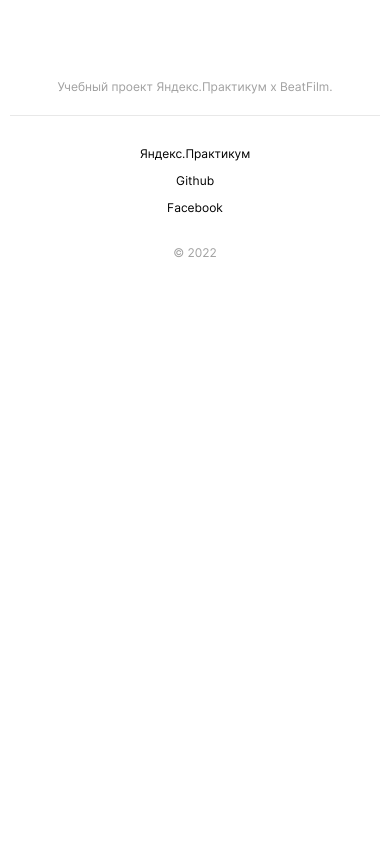
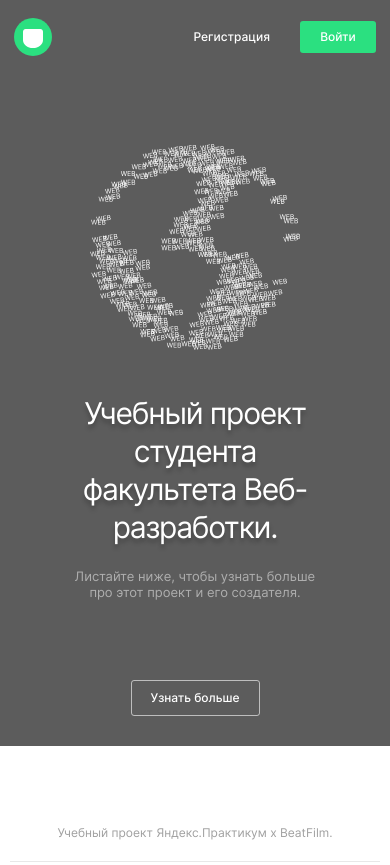
Before and after one commit to arti000/movies-explorer-frontend, a React app: page / in a window 390 px wide. Shown: the top 865 px of the page. Before the commit the page ends 844 px from the top, so only its background shows below. Built offline with nearby package versions, Linux system fonts and the light colour scheme.

Commit message:
feat: create componenr

```diff
--- a/public/index.html
+++ b/public/index.html
@@ -24,7 +24,7 @@
       work correctly both with client-side routing and a non-root public URL.
       Learn how to configure a non-root public URL by running `npm run build`.
     -->
-    <title>React App</title>
+    <title>Учебный проект студента факультета Веб-разработки</title>
   </head>
   <body>
     <noscript>You need to enable JavaScript to run this app.</noscript>
--- a/src/components/App/App.css
+++ b/src/components/App/App.css
@@ -1,5 +1,4 @@
 .page {
-  max-width: 1280px;
   min-width: 320px;
   min-height: 100vh;
   display: flex;
--- a/src/components/Footer/Footer.css
+++ b/src/components/Footer/Footer.css
@@ -57,10 +57,15 @@
 .footer__link {
   text-decoration: none;
   color: #000;
+  transition: 0.3s;
+  -webkit-transition: 0.3s;
+  -moz-transition: 0.3s;
+  -ms-transition: 0.3s;
+  -o-transition: 0.3s;
 }
 
 .footer__link:hover {
-  opacity: 0.8;
+  opacity: 0.7;
 }
 
 @media screen and (max-width: 768px) {
--- /dev/null
+++ b/src/components/Header/Header.css
@@ -0,0 +1,36 @@
+.header {
+  padding: 18px 70px;
+  display: flex;
+  align-items: center;
+  justify-content: space-between;
+  box-sizing: border-box;
+  width: 100%;
+}
+
+.header__logo {
+  width: 38px;
+  height: 38px;
+  background-image: url('../../images/logo.svg');
+  cursor: pointer;
+  transition: 0.3s;
+  -webkit-transition: 0.3s;
+  -moz-transition: 0.3s;
+  -ms-transition: 0.3s;
+  -o-transition: 0.3s;
+}
+
+.header__logo:hover {
+  opacity: 0.8;
+}
+
+@media screen and (max-width: 768px) {
+  .header {
+    padding: 18px 30px;
+  }
+}
+
+@media screen and (max-width: 480px) {
+  .header {
+    padding: 18px 14px;
+  }
+}
--- /dev/null
+++ b/src/components/Header/Header.js
@@ -0,0 +1,14 @@
+import './Header.css';
+import { Link } from "react-router-dom";
+import Navigation from '../Navigation/Navigation';
+
+function Header() {
+  return (
+    <header className="header">
+        <Link className="header__logo" to="/#" target="_blank"></Link>
+        <Navigation />
+    </header>
+  );
+}
+
+export default Header;
--- a/src/components/Main/Main.css
+++ b/src/components/Main/Main.css
@@ -3,4 +3,5 @@
   flex-direction: column;
   justify-content: center;
   align-items: center;
+  background-color: #5c5c5c;
 }
--- a/src/components/Main/Main.js
+++ b/src/components/Main/Main.js
@@ -1,10 +1,14 @@
-import React from "react";
+import React from 'react';
 import './Main.css';
+import Header from '../Header/Header';
 import Footer from '../Footer/Footer';
+import Promo from './components/Promo/Promo';
 
 function Main() {
   return (
     <main className='content'>
+      <Header />
+      <Promo />
       <Footer />
     </main>
   );
--- /dev/null
+++ b/src/components/Main/components/Promo/Promo.css
@@ -0,0 +1,153 @@
+.promo {
+  padding: 75px 70px 0px;
+  box-sizing: border-box;
+  display: flex;
+  flex-direction: column;
+  width: 100%;
+}
+
+.promo__content {
+  display: flex;
+  justify-content: space-between;
+  flex-direction: row-reverse;
+}
+
+.promo__title {
+  margin: 0 0 36px;
+  max-width: 640px;
+  font-weight: 400;
+  font-size: 50px;
+  line-height: 58px;
+  color: #fff;
+  -webkit-text-stroke: 1px #000;
+  text-shadow: 0px 4px 4px rgba(0, 0, 0, 0.25);
+}
+
+.promo__subtitle {
+  margin: 0 0 146px;
+  font-weight: 400;
+  font-size: 13px;
+  line-height: 16px;
+  color: rgba(255, 255, 255, 0.5);
+  max-width: 310px;
+}
+
+.promo__image {
+  width: 310px;
+  height: 304px;
+}
+
+.promo__text {
+  display: block;
+}
+
+.promo__link {
+  display: flex;
+  justify-content: center;
+  align-items: center;
+  width: 129px;
+  height: 36px;
+  font-weight: 500;
+  font-size: 12px;
+  line-height: 16px;
+  box-sizing: border-box;
+  border: 1px solid rgba(255, 255, 255, 0.6);
+  border-radius: 3px;
+  text-decoration: none;
+  color:#fff;
+  margin-bottom: 70px;
+  transition: 0.3s;
+  -webkit-transition: 0.3s;
+  -moz-transition: 0.3s;
+  -ms-transition: 0.3s;
+  -o-transition: 0.3s;
+}
+
+.promo__link:hover {
+  color:rgba(255, 255, 255, 0.7);
+}
+
+@media screen and (max-width: 768px) {
+  .promo {
+    align-items: center;
+    padding-top: 140px;
+  }
+
+  .promo__content {
+    display: flex;
+    flex-direction: column;
+    align-items: center;
+  }
+
+  .promo__title {
+    margin: 0 0 36px;
+    max-width: 680px;
+    font-weight: 400;
+    font-size: 50px;
+    line-height: 58px;
+    color: #fff;
+    -webkit-text-stroke: 1px #000;
+    text-shadow: 0px 4px 4px rgba(0, 0, 0, 0.25);
+  }
+
+  .promo__image {
+    margin-bottom: 48px;
+  }
+
+  .promo__title {
+    margin-bottom: 22px;
+    max-width: 640px;
+    font-weight: 400;
+    font-size: 40px;
+    line-height: 50px;
+    text-align: center;
+    -webkit-text-stroke: 0px;
+    text-shadow: 0px;
+  }
+
+  .promo__subtitle {
+    margin-bottom: 92px;
+    text-align: center;
+    max-width: 260px;
+  }
+
+  .promo__text {
+    display: flex;
+    flex-direction: column;
+    align-items: center;
+    justify-content: center;
+  }
+
+  .promo__link {
+    margin-bottom: 76px;
+  }
+}
+
+@media screen and (max-width: 480px) {
+  .promo {
+    padding-top: 70px;
+  }
+
+  .promo__image {
+    width: 210px;
+    height: 206px;
+    margin-bottom: 44px;
+  }
+
+  .promo__title {
+    max-width: 300px;
+    font-size: 30px;
+    line-height: 38px;
+    letter-spacing: -0.04em;
+    margin-bottom: 22px;
+  }
+
+  .promo__subtitle {
+    margin-bottom: 80px;
+    max-width: 260px;
+  }
+
+  .promo__link {
+    margin-bottom: 30px;
+  }
+}
--- /dev/null
+++ b/src/components/Main/components/Promo/Promo.js
@@ -0,0 +1,24 @@
+import './Promo.css';
+import { Link } from "react-router-dom";
+import banner from '../../../../images/banner.svg';
+
+function Promo() {
+  return (
+    <section className='promo'>
+      <div className='promo__content'>
+        <img className='promo__image' src={banner} alt='logo'></img>
+        <div className='promo__text'>
+          <h1 className='promo__title'>
+            Учебный проект студента факультета Веб-разработки.
+          </h1>
+          <p className='promo__subtitle'>
+            Листайте ниже, чтобы узнать больше про этот проект и его создателя.
+          </p>
+        </div>
+      </div>
+      <Link className="promo__link" to="/#">Узнать больше</Link>
+    </section>
+  );
+}
+
+export default Promo;
--- /dev/null
+++ b/src/components/Navigation/Navigation.css
@@ -0,0 +1,50 @@
+.nav {
+  display: flex;
+  justify-content: center;
+  align-items: center;
+  font-weight: 500;
+  font-size: 12px;
+  font-style: normal;
+  line-height: 16px;
+}
+
+.nav__link {
+  text-decoration: none;
+  color: #fff;
+  margin-right: 30px;
+  transition: 0.3s;
+  -webkit-transition: 0.3s;
+  -moz-transition: 0.3s;
+  -ms-transition: 0.3s;
+  -o-transition: 0.3s;
+}
+
+.nav__link:hover {
+  opacity: 0.8;
+}
+
+.nav__link:last-of-type {
+  margin-right: 0;
+}
+
+.nav__button {
+  text-decoration: none;
+  color: #fff;
+  width: 76px;
+  height: 32px;
+  background-color: #2be080;
+  border-radius: 3px;
+  display: flex;
+  justify-content: center;
+  align-items: center;
+  cursor: pointer;
+  transition: 0.3s;
+  -webkit-transition: 0.3s;
+  -moz-transition: 0.3s;
+  -ms-transition: 0.3s;
+  -o-transition: 0.3s;
+}
+
+.nav__button:hover {
+  background-color: rgba(43, 224, 128, 0.8);
+}
--- /dev/null
+++ b/src/components/Navigation/Navigation.js
@@ -0,0 +1,18 @@
+import './Navigation.css';
+import React from 'react';
+import { NavLink } from 'react-router-dom';
+
+function Navigation() {
+  return (
+    <nav className='nav'>
+      <NavLink to='/signup' className='nav__link'>
+        Регистрация
+      </NavLink>
+      <NavLink to='/signin' className='nav__button'>
+        Войти
+      </NavLink>
+    </nav>
+  );
+}
+
+export default Navigation;
```
Also changed, not shown: public/favicon.ico, src/images/banner.svg (added), src/images/logo.svg (added).
